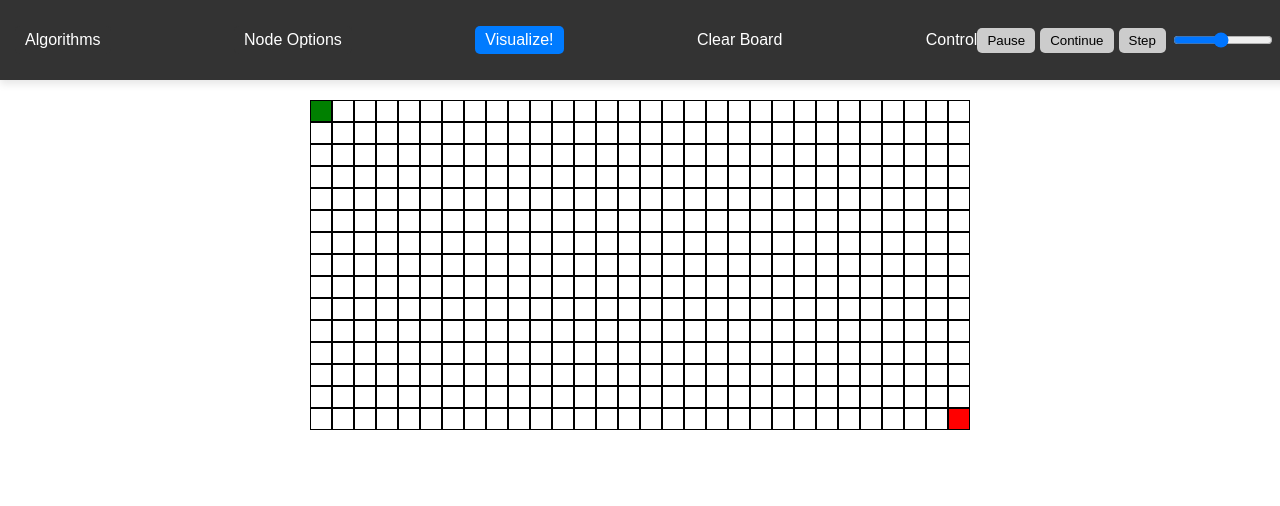
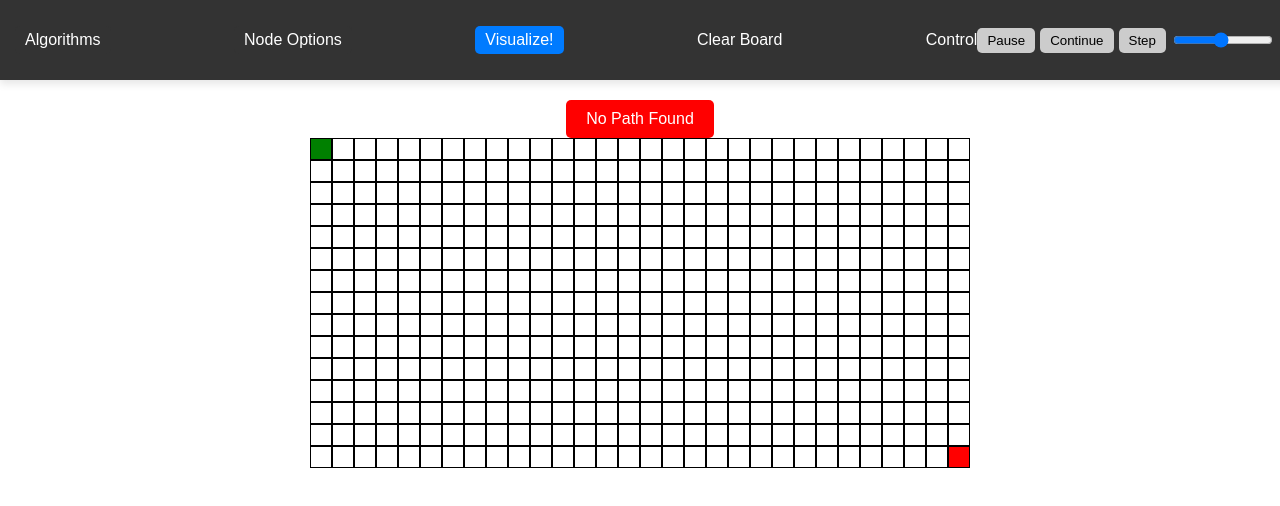
Before and after one commit to stepankriminskiy/PathfindingVisualizer, a React (Create React App) app: page / in a window 1280 px wide. Shown: the top 506 px of the page. Built offline with nearby package versions, Linux system fonts and the light colour scheme.

Commit message:
The button for no path found exists, not functional yet.

```diff
--- a/src/App.css
+++ b/src/App.css
@@ -173,3 +173,15 @@ main {
   background-color: #007bff; /* Highlight the selected item */
   color: white;
 }
+
+.NoPathButton {
+  background-color: red;
+  color: white;
+  padding: 10px 20px;
+  border: none;
+  cursor: pointer;
+  font-size: 16px;
+}
+.NoPathButton:hover {
+  background-color: red;
+}
--- a/src/App.jsx
+++ b/src/App.jsx
@@ -239,6 +239,12 @@ export default function App() {
     step();
   };
 
+  const handleNoPathButtonClick = () => {
+    // Handle the button click event here
+    // You can add the logic to display a message or perform any other action
+    console.log('No Path Found button clicked!');
+  };
+
   return (
       <DndProvider backend={HTML5Backend}>
         <main>
@@ -301,6 +307,9 @@ export default function App() {
             </div>
           </header>
           <div className="grid-container">
+            <div className="Button NoPathButton" onClick={handleNoPathButtonClick}>
+              No Path Found
+            </div>
           {grid && grid.nodes.map((row, rowIndex) => (
             <div key={rowIndex} className="row">
             {row.map((node, nodeIndex) => {
```
